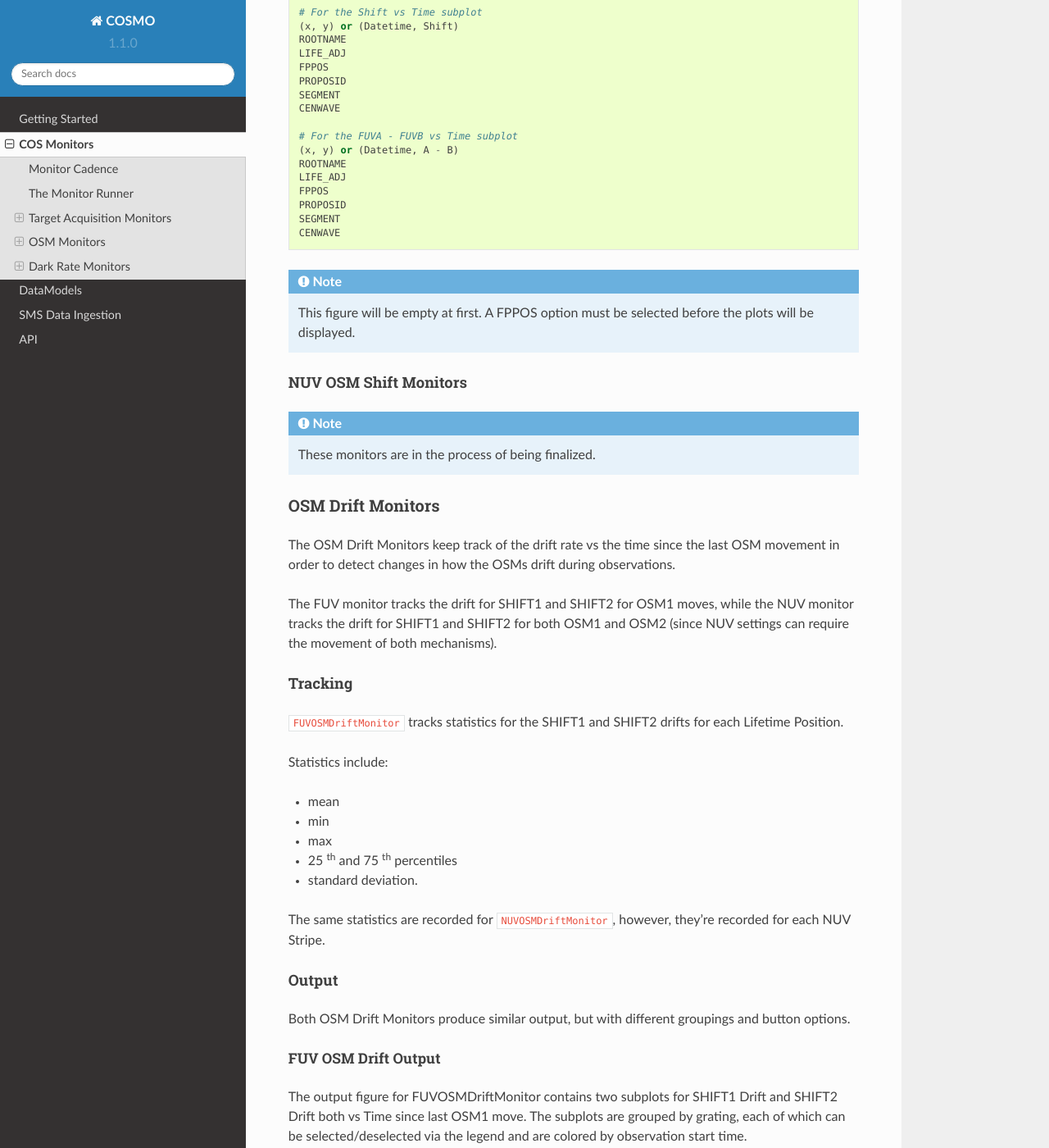
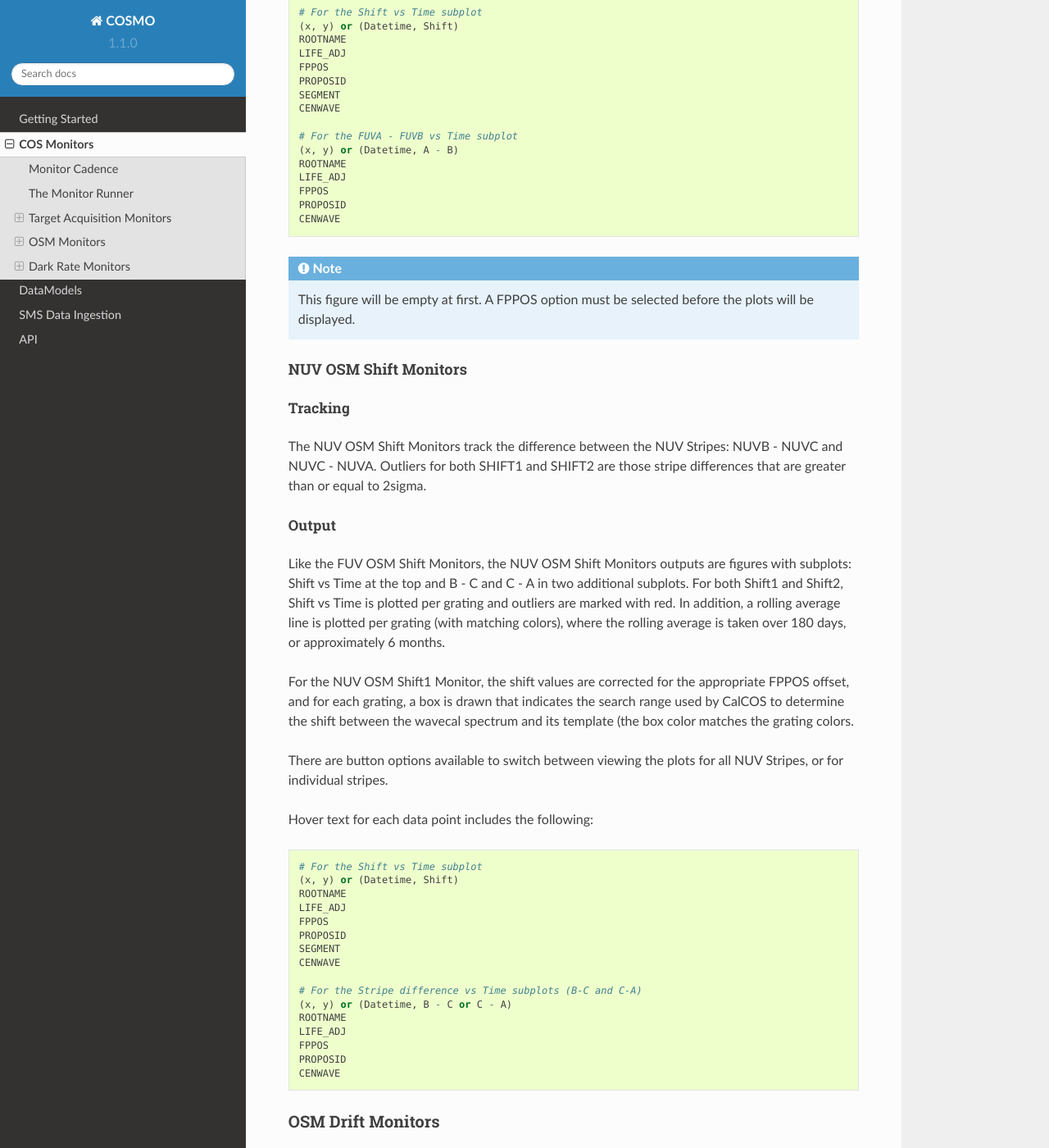
Before and after one commit to spacetelescope/cosmo, a Sphinx documentation site: the page built from docs/source/monitors.rst, in a window 1280 px wide and 1400 px high, scrolled down 6255 px. Shown: the whole window at 82% size. Built offline with Sphinx 7.4.7 and the Read the Docs theme 2.0.0, drawn with Linux system fonts in a browser that asks for light colours.

Commit message:
Update docs to include NUV OSM Shift monitors and ref file feature

```diff
--- a/docs/source/datamodels.rst
+++ b/docs/source/datamodels.rst
@@ -75,4 +75,5 @@
   The SEARCH_OFFSET is the zero-point offset for the search range.
 
 
-These data are gathered from *lampflash* files.
+These data are gathered from *lampflash* files, LAMPTAB files and WCPTAB files (the LAMPTAB and WCPTAB used depends on
+the *lampflash* file).
--- a/docs/source/monitors.rst
+++ b/docs/source/monitors.rst
@@ -274,10 +273,43 @@
 
 NUV OSM Shift Monitors
 ++++++++++++++++++++++
+Tracking
+........
+The NUV OSM Shift Monitors track the difference between the NUV Stripes: NUVB - NUVC and NUVC - NUVA.
+Outliers for both SHIFT1 and SHIFT2 are those stripe differences that are greater than or equal to 2sigma.
 
-.. note::
+Output
+......
+Like the FUV OSM Shift Monitors, the NUV OSM Shift Monitors outputs are figures with subplots: Shift vs Time at the top
+and B - C and C - A in two additional subplots.
+For both Shift1 and Shift2, Shift vs Time is plotted per grating and outliers are marked with red.
+In addition, a rolling average line is plotted per grating (with matching colors), where the rolling average is taken
+over 180 days, or approximately 6 months.
 
-    These monitors are in the process of being finalized.
+For the NUV OSM Shift1 Monitor, the shift values are corrected for the appropriate FPPOS offset, and for each grating,
+a box is drawn that indicates the search range used by CalCOS to determine the shift between the wavecal spectrum and
+its template (the box color matches the grating colors.
+
+There are button options available to switch between viewing the plots for all NUV Stripes, or for individual stripes.
+
+Hover text for each data point includes the following::
+
+    # For the Shift vs Time subplot
+    (x, y) or (Datetime, Shift)
+    ROOTNAME
+    LIFE_ADJ
+    FPPOS
+    PROPOSID
+    SEGMENT
+    CENWAVE
+
+    # For the Stripe difference vs Time subplots (B-C and C-A)
+    (x, y) or (Datetime, B - C or C - A)
+    ROOTNAME
+    LIFE_ADJ
+    FPPOS
+    PROPOSID
+    CENWAVE
 
 OSM Drift Monitors
 ^^^^^^^^^^^^^^^^^^
```
Also changed, not shown: other parts of docs/source/monitors.rst (+0 -1 lines), docs/source/api.rst (+4 -4 lines), docs/source/getting_started.rst (+12 -3 lines).
